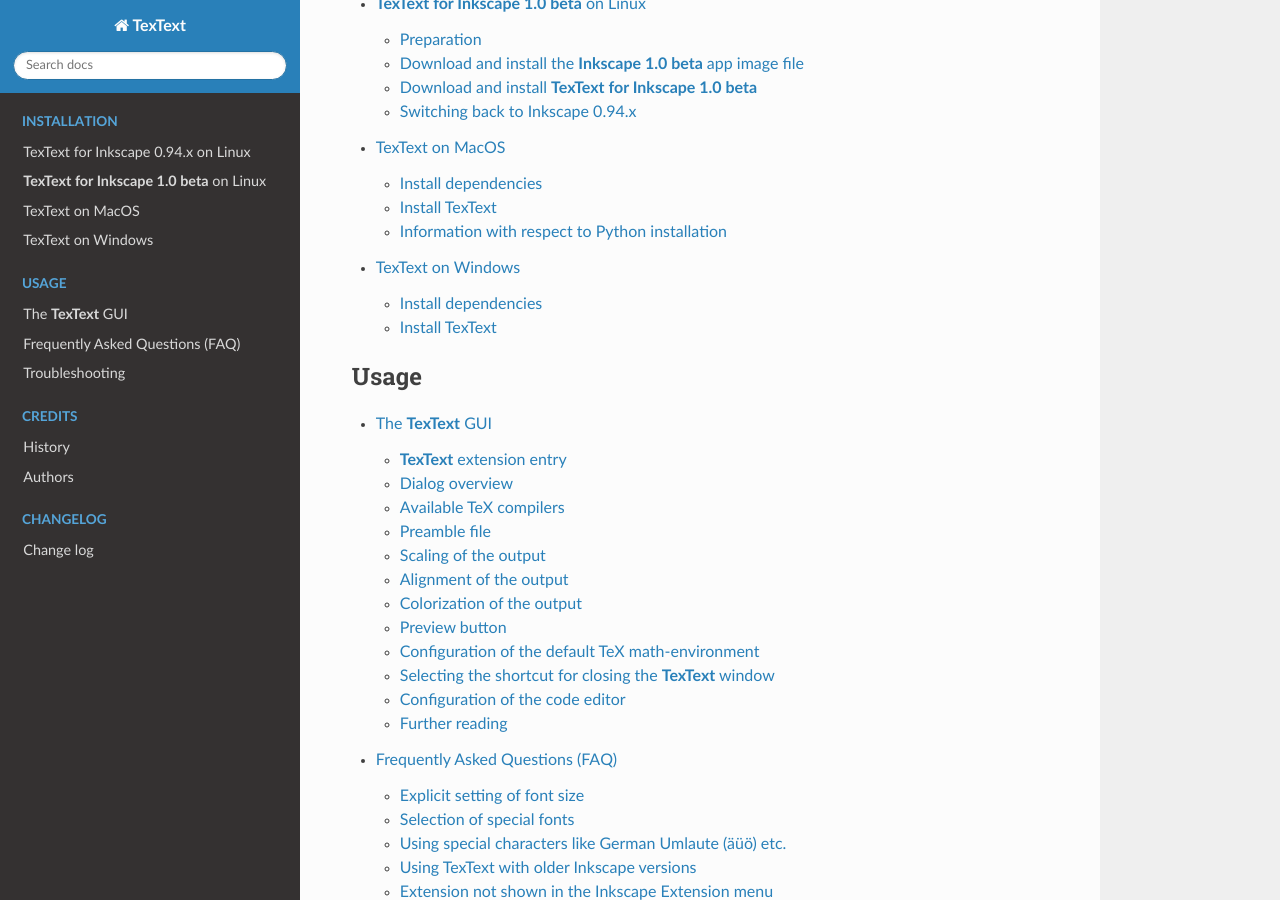
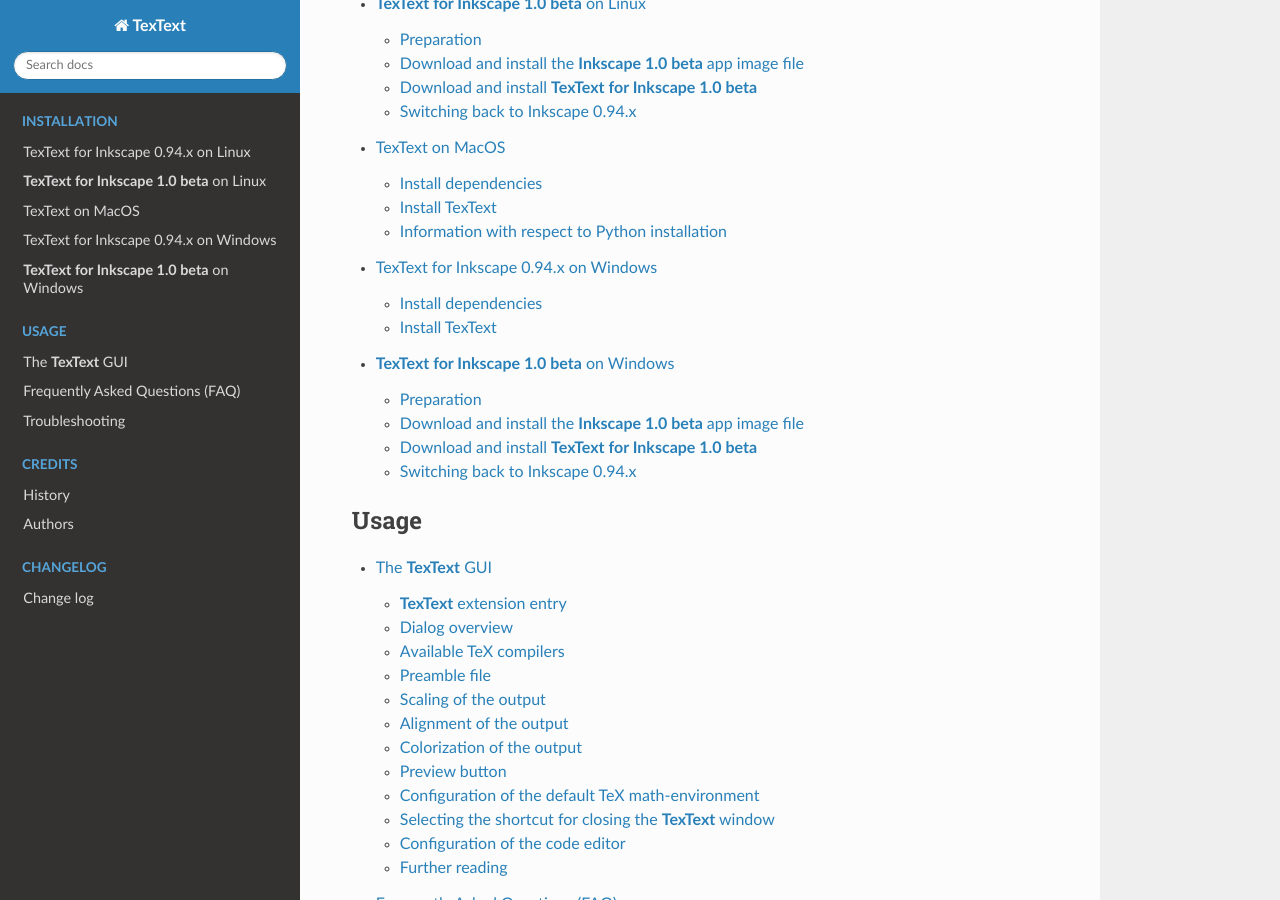
Before and after one commit to textext/textext, a Sphinx documentation site: the page built from docs/source/index.rst, in a window 1280 px wide and 900 px high, scrolled down 1158 px. Built offline with Sphinx 7.4.7 and the Read the Docs theme 2.0.0, drawn with Linux system fonts in a browser that asks for light colours; some of the changed lines change nothing that is shown.

Commit message:
Doc: Added installation instructions for Inkscape 1.0 Windows

```diff
--- /dev/null
+++ b/docs/source/install/windows-beta.rst
@@ -0,0 +1,93 @@
+.. |TexText| replace:: **TexText for Inkscape 1.0 beta**
+.. |Inkscape| replace:: **Inkscape 1.0 beta**
+
+.. role:: bash(code)
+   :language: bash
+   :class: highlight
+
+.. role:: latex(code)
+   :language: latex
+   :class: highlight
+
+.. _windows-beta-install:
+
+====================
+|TexText| on Windows
+====================
+
+This guide explains how to install and use |TexText| together with |Inkscape| on a system
+on which also Inkscape 0.94.x is installed.
+
+.. note::
+
+    Several of the following actions take place in a command window. To open a
+    command window from the Windows Explorer ``right click`` while pressing the ``SHIFT`` key in
+    the directory you want to open it. Then select ``Open command window here``.
+
+Preparation
+===========
+In a command window execute the following steps:
+
+1. Backup your existing Inkscape extension directory:
+
+    .. code-block:: winbatch
+
+        xcopy /S /E /Y %APPDATA%\inkscape\extensions %APPDATA%\inkscape\extensions.backup\
+
+2. Remove the old TexText installation:
+
+    .. code-block:: winbatch
+
+        del /S /Q %APPDATA%\inkscape\extensions\textext
+        del /Q %APPDATA%\inkscape\extensions\textext.inx
+
+
+Download and install the |Inkscape| app image file
+==================================================
+
+1. Download |Inkscape| from https://inkscape.org/release/inkscape-1.0beta1/.
+
+2. Extract the zip package to a folder of your choice, e.g. ``C:\InkscapeBeta``.
+
+3. Veryify that you are able to launch |Inkscape| by double clicking on ``inkscape.exe``
+   in ``C:\InkscapeBeta\bin``.
+
+
+Download and install |TexText|
+==============================
+
+1. Download the most recent **preview** package from https://github.com/textext/textext/releases
+2. Extract the package and change into the created directory.
+3. In a command window run :bash:`setup_win.bat` with (**Important!!**) specification of the
+   path to your |Inkscape| executable from your terminal:
+
+    .. code-block:: winbatch
+
+        setup_win.bat /d:"C:\InkscapeBeta\bin"
+
+    Setup will inform you if some of the prerequisites needed by |TexText| are missing.
+    Install them.
+
+    .. important::
+
+        1. Compared to previous versions of **TexText** for Inkscape 0.94.x |TexText| does
+           not need any conversion utilities like ghostscript, pstoedit or pdfsvg.
+
+        2. Currently, GTKSourceView is not available in the Windows version of |TexText|, hence
+           syntax highlighting is not enabled.
+
+Now you can launch |Inkscape| by double clicking on ``inkscape.exe`` in ``C:\InkscapeBeta``
+and work with |TexText|
+
+Please report any issues! Thank you!
+
+
+Switching back to Inkscape 0.94.x
+=================================
+
+In a command window execute:
+
+.. code-block:: winbatch
+
+    move /Y %APPDATA%\inkscape\extensions %APPDATA%\inkscape\extensions.beta\
+    xcopy /S /E /Y %APPDATA%\inkscape\extensions.backup %APPDATA%\inkscape\extensions\
--- a/docs/source/install/windows.rst
+++ b/docs/source/install/windows.rst
@@ -10,9 +10,9 @@
 
 .. _windows-install:
 
-==================
-TexText on Windows
-==================
+======================================
+TexText for Inkscape 0.94.x on Windows
+======================================
 
 To install |TexText| on Windows do the following steps:
 
```
